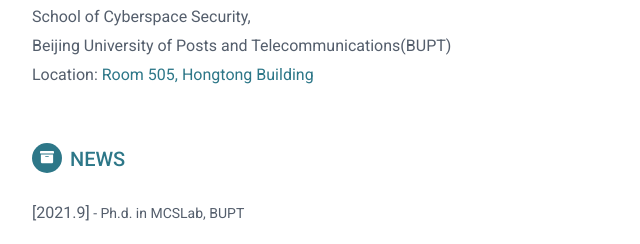
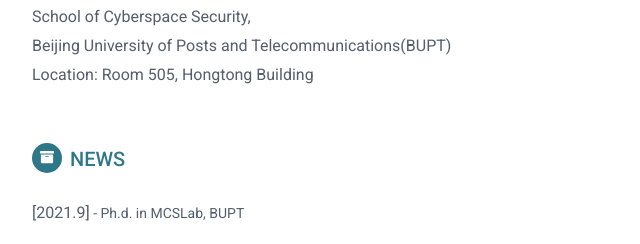
Before and after one commit to chaobupt/wangchao.github.io, a plain HTML site: page index.html in a window 1280 px wide. Shown: the part 197-441 px from the top of the page, 188-828 px from the left. Drawn offline with Linux system fonts and the light colour scheme.

Commit message:
Update index.html

```diff
--- a/index.html
+++ b/index.html
@@ -59,7 +59,7 @@
 				<p class="project-title"><a href="http://mcslab.cn/index.html">Mobile Cloud Security Lab(MCSLab)</a></p>
 				<p class="project-title">School of Cyberspace Security,</p>
 				<p class="project-title">Beijing University of Posts and Telecommunications(BUPT)</p>
-				<p class="project-title">Location: <a href="map.html">Room 505, Hongtong Building</a></p>
+				<p class="project-title">Location: Room 505, Hongtong Building</p>
 			</div><!--//meta-->
 		</section><!--//section-->
 
```
